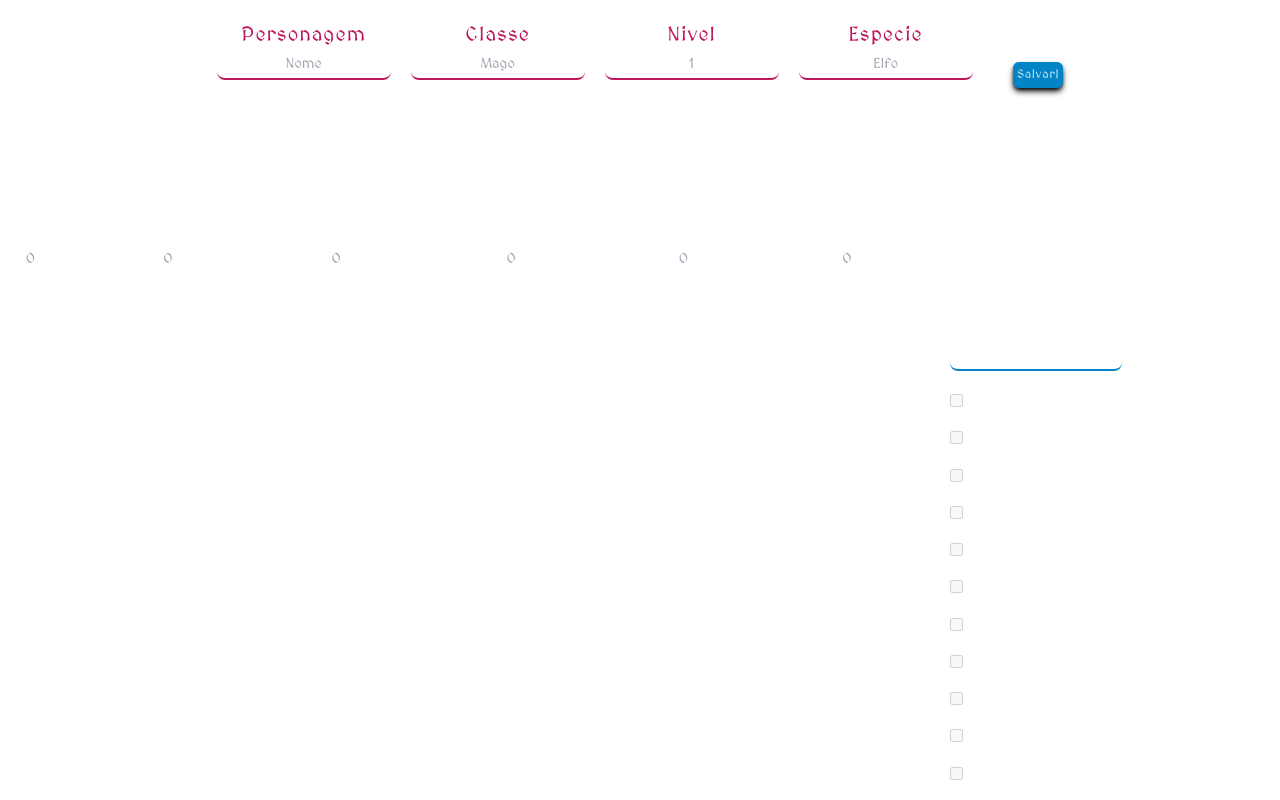
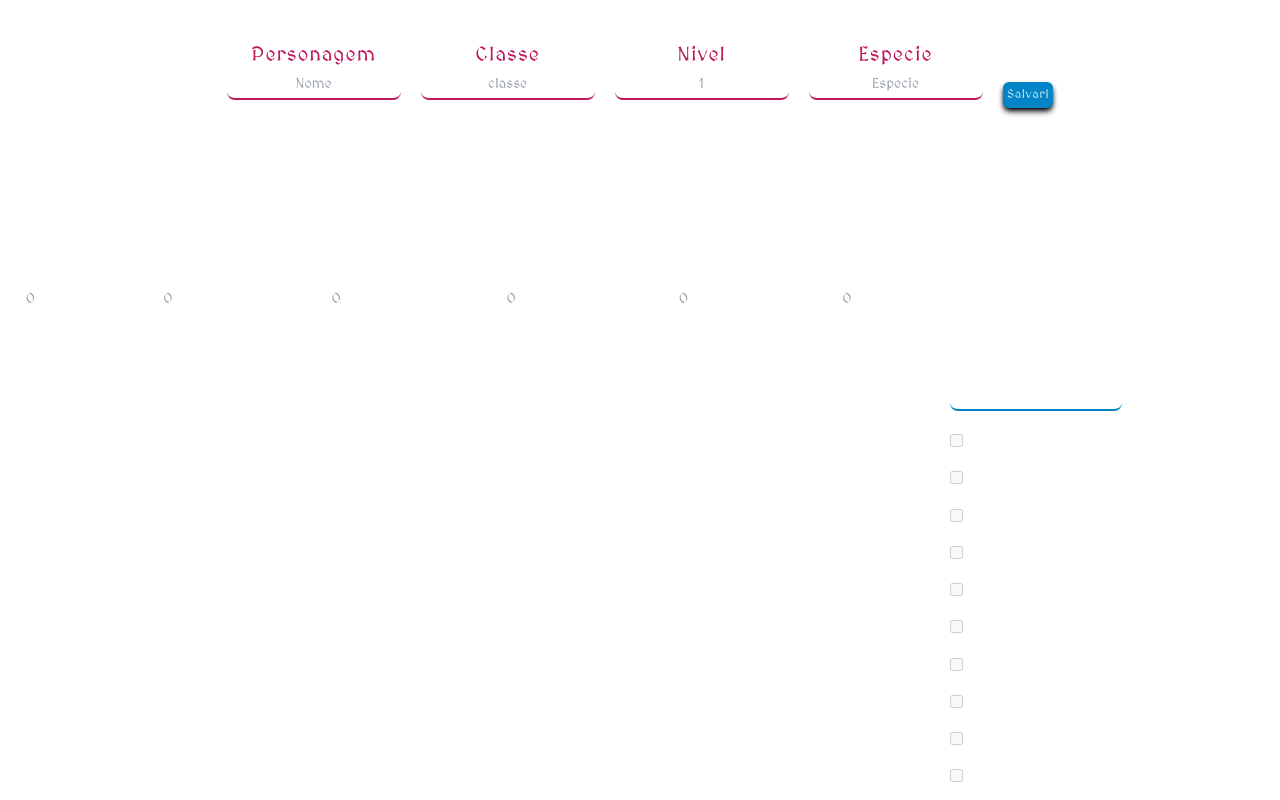
Before and after one commit to rSaydelleS/charset, a React (Vite) app in the folder front/: page / in a window 1280 px wide. Shown: the top 800 px of the page. Built offline with nearby package versions, Linux system fonts and the light colour scheme.

Commit message:
feat: criando hook personalizado de form e estilizando o botao

```diff
--- a/front/src/components/Button/SaveButton.jsx
+++ b/front/src/components/Button/SaveButton.jsx
@@ -1,6 +1,9 @@
 export function SaveButton() {
   return (
-    <button className=" bg-sky-600 shadow-md shadow-black leading-normal text-xs font-bold tracking-wider rounded-md p-1 transition-all duration-300 hover:translate-x-2">
+    <button
+      type="submit"
+      className=" bg-sky-600 shadow-md shadow-black leading-normal text-xs font-bold tracking-wider rounded-md p-1 transition-transform duration-300 hover:translate-x-2"
+    >
       Salvar!
     </button>
   );
--- /dev/null
+++ b/front/src/components/Hooks/SendForm.jsx
@@ -0,0 +1,13 @@
+import { useForm } from "react-hook-form";
+
+export function SendForm() {
+  const { register, handleSubmit } = useForm();
+  const SendSubmit = (data) => {
+    console.log(data);
+  };
+  return {
+    register,
+    handleSubmit,
+    SendSubmit,
+  };
+}
--- a/front/src/components/ProficiencyStats/Proficiency.jsx
+++ b/front/src/components/ProficiencyStats/Proficiency.jsx
@@ -10,7 +10,7 @@ export default function Proficiency() {
             <ul className=" flex flex-col gap-2">
               <li>
                 <input type="checkbox" disabled />
-                <label>Acrobacia</label>
+                <label>Acrobacia:</label>
               </li>
               <li>
                 <input type="checkbox" disabled />
--- a/front/src/components/charHeader/charHeader.jsx
+++ b/front/src/components/charHeader/charHeader.jsx
@@ -1,10 +1,17 @@
 import React from "react";
 import { SaveButton } from "../Button/SaveButton";
+import { SendForm } from "../Hooks/SendForm";
 
 export default function charHeader() {
+  const { register, handleSubmit, SendSubmit } = SendForm();
+
   return (
     <React.Fragment>
-      <main className="flex flex-row justify-center items-center text-center leading-relaxed p-5 gap-10 text-white/80">
+      <main className=" leading-relaxed text-white/80">
+        <form
+          onSubmit={handleSubmit(SendSubmit)}
+          className="flex flex-row justify-center items-center text-center gap-5 p-10"
+        >
           <section className="flex flex-col md:flex-row gap-5 mb-12">
             <div className="flex flex-col">
               <label
@@ -18,6 +25,7 @@ export default function charHeader() {
                 className="text-sm border-b-2 border-b-pink-700 rounded-lg p-1 text-center bg-transparent hover:bg-black transition-all duration-400"
                 type="text"
                 placeholder="Nome"
+                {...register("nome", { required: true })}
               />
             </div>
             <div className="flex flex-col">
@@ -31,7 +39,8 @@ export default function charHeader() {
                 id="classe"
                 className="text-sm border-b-2 border-b-pink-700 rounded-lg p-1 text-center bg-transparent hover:bg-black transition-all duration-400"
                 type="text"
-              placeholder="Mago"
+                placeholder="classe"
+                {...register("classe", { required: true })}
               />
             </div>
             <div className="flex flex-col">
@@ -46,6 +55,7 @@ export default function charHeader() {
                 className="text-sm border-b-2 border-b-pink-700 rounded-lg p-1 text-center bg-transparent hover:bg-black transition-all duration-400"
                 type="text"
                 placeholder="1"
+                {...register("nivel", { required: true })}
               />
             </div>
             <div className="flex flex-col">
@@ -59,13 +69,15 @@ export default function charHeader() {
                 id="especie"
                 className="text-sm border-b-2 border-b-pink-700 rounded-lg p-1 text-center bg-transparent hover:bg-black transition-all duration-400"
                 type="text"
-              placeholder="Elfo"
+                placeholder="Especie"
+                {...register("especie", { required: true })}
               />
             </div>
           </section>
           <section>
             <SaveButton />
           </section>
+        </form>
       </main>
     </React.Fragment>
   );
```
Lines whose indentation alone changed are shown as unchanged.
